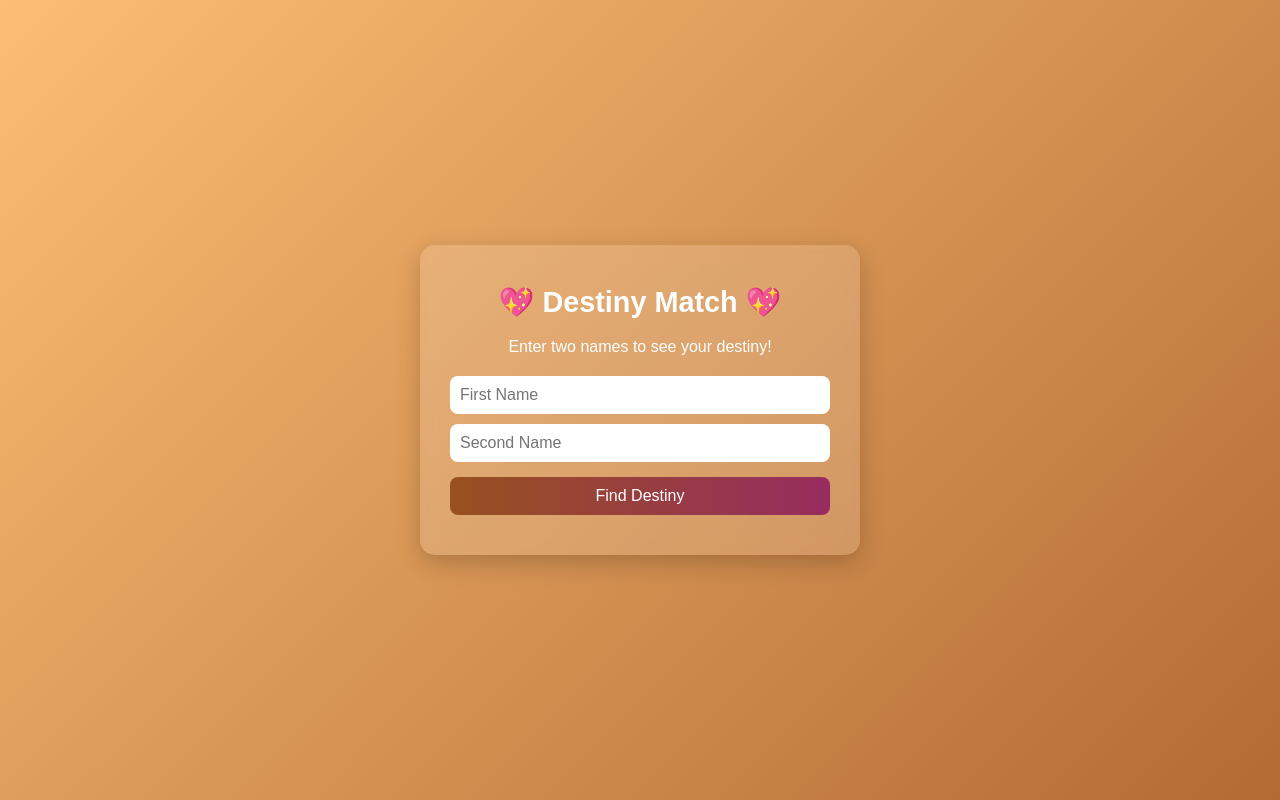
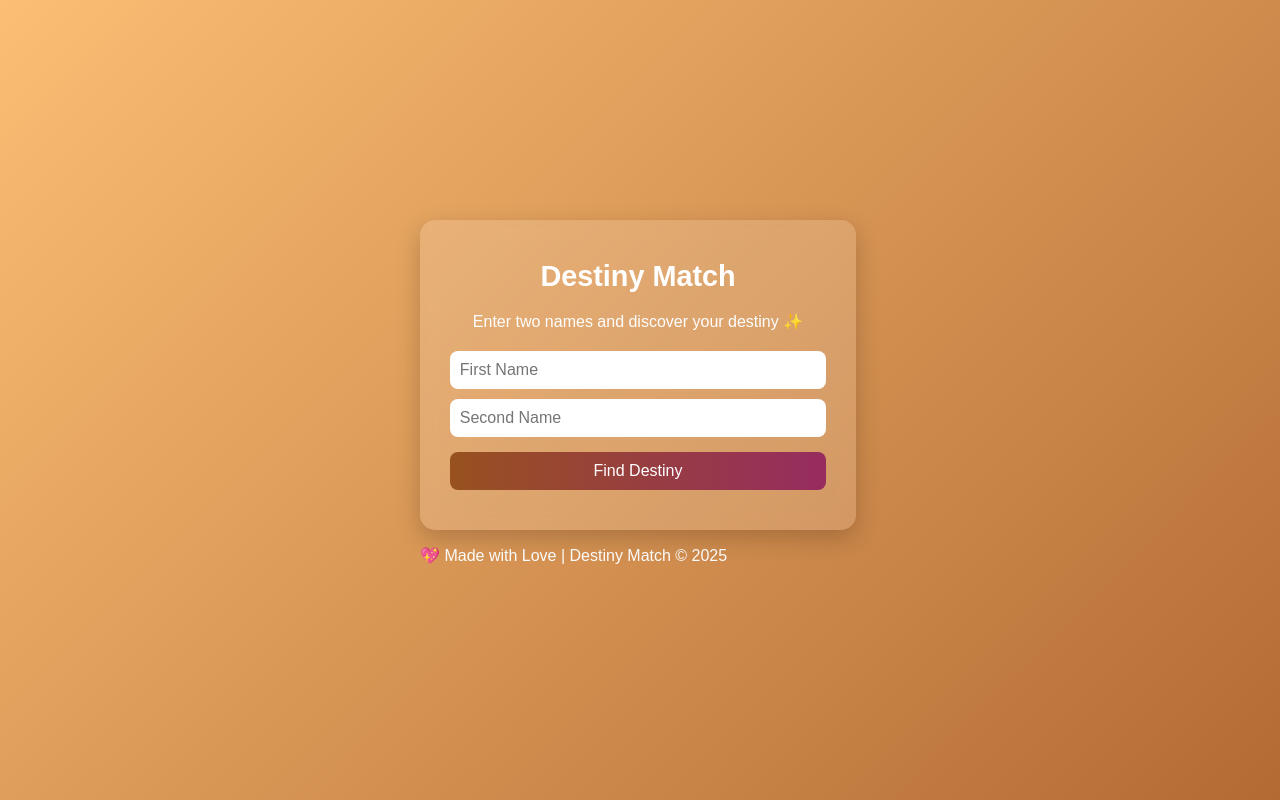
Before and after one commit to katikarohith/find-destiny, a plain HTML site: page index.html in a window 1280 px wide. Drawn offline with Linux system fonts and the light colour scheme.

Commit message:
Update index.html

```diff
--- a/index.html
+++ b/index.html
@@ -3,17 +3,26 @@
 <head>
   <meta charset="UTF-8">
   <meta name="viewport" content="width=device-width, initial-scale=1.0">
-  <title>Destiny Match</title>
+  <title>Destiny Match 💖</title>
   <link rel="stylesheet" href="style.css">
 </head>
 <body>
-  <div class="container">
-    <h1>💖 Destiny Match 💖</h1>
-    <p>Enter two names to see your destiny!</p>
-    <input type="text" id="name1" placeholder="First Name">
-    <input type="text" id="name2" placeholder="Second Name">
-    <button id="calc">Find Destiny</button>
-    <div id="result"></div>
+  <div class="wrapper">
+    <div class="container">
+      <h1>Destiny Match</h1>
+      <p>Enter two names and discover your destiny ✨</p>
+
+      <div class="inputs">
+        <input type="text" id="name1" placeholder="First Name">
+        <input type="text" id="name2" placeholder="Second Name">
+      </div>
+
+      <button id="calc">Find Destiny</button>
+      <div id="result"></div>
+    </div>
+    <footer>
+      <p>💖 Made with Love | Destiny Match © 2025</p>
+    </footer>
   </div>
   <script src="script.js"></script>
 </body>
```
